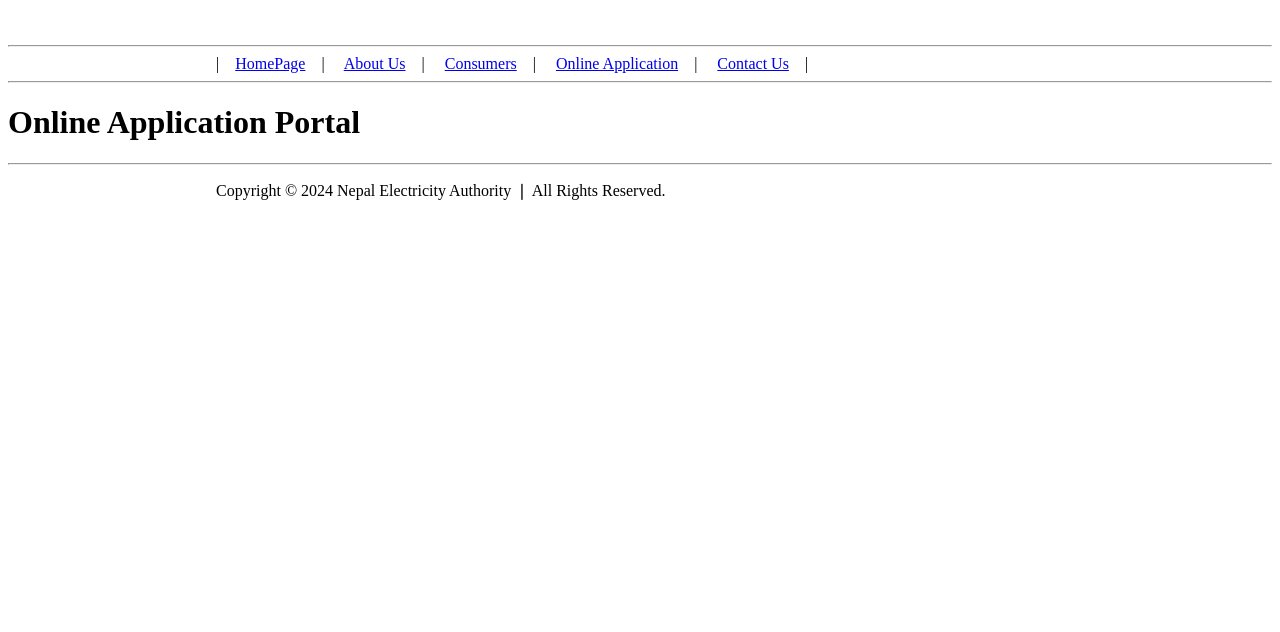
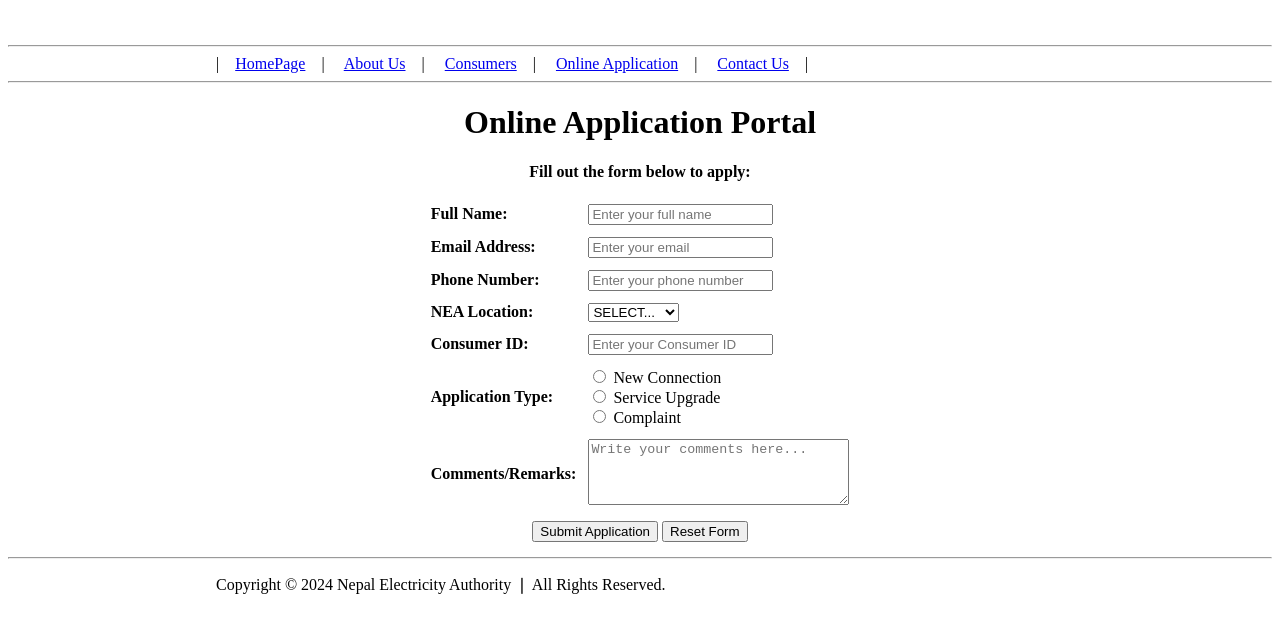
Before and after one commit to ritikjoshi22/Web-Technology-I, a plain HTML site: page assignment-II/onlineApplicationPage.html in a window 1280 px wide. Shown: the part 92-724 px from the top of the page. Drawn offline with Linux system fonts and the light colour scheme.

Commit message:
Online application portal layout

```diff
--- a/assignment-II/onlineApplicationPage.html
+++ b/assignment-II/onlineApplicationPage.html
@@ -1,9 +1,9 @@
 <!DOCTYPE html>
-<html lang="en">
+<html>
   <head>
-    <meta charset="UTF-8">
-    <meta name="viewport" content="width=device-width, initial-scale=1.0">
-    <title>Online Application Portal</title>
+    <meta charset="UTF-8" />
+    <meta name="viewport" content="width=device-width, initial-scale=1.0" />
+    <title>Online Application Portal - Nepal Electricity Authority</title>
   </head>
   <body>
     <div>
@@ -22,7 +22,70 @@
         <a href="contactUs.html">Contact Us</a>&emsp;|
         <hr />
       </nav>
-        <h1>Online Application Portal</h1>
+      <div>
+    <h1 align="center">Online Application Portal</h3>
+    <p align="center"><strong>Fill out the form below to apply:</strong></p>
+
+    <table border="0" align="center" cellpadding="5">
+      <tr>
+        <td><strong>Full Name:</strong></td>
+        <td><input type="text" placeholder="Enter your full name" /></td>
+      </tr>
+      <tr>
+        <td><strong>Email Address:</strong></td>
+        <td><input type="email" placeholder="Enter your email" /></td>
+      </tr>
+      <tr>
+        <td><strong>Phone Number:</strong></td>
+        <td><input type="tel" placeholder="Enter your phone number" /></td>
+      </tr>
+      <tr>
+        <td><strong>NEA Location:</strong></td>
+        <td>
+          <select>
+            <option>SELECT...</option>
+            <option>Kathmandu</option>
+            <option>Pokhara</option>
+            <option>Lalitpur</option>
+            <option>Biratnagar</option>
+            <option>Bharatpur</option>
+            <!-- Add other cities of Nepal -->
+          </select>
+        </td>
+      </tr>
+      <tr>
+        <td><strong>Consumer ID:</strong></td>
+        <td><input type="text" placeholder="Enter your Consumer ID" /></td>
+      </tr>
+      <tr>
+        <td><strong>Application Type:</strong></td>
+        <td>
+          <input type="radio" name="applicationType" value="New Connection" />
+          New Connection<br />
+          <input type="radio" name="applicationType" value="Service Upgrade" />
+          Service Upgrade<br />
+          <input type="radio" name="applicationType" value="Complaint" />
+          Complaint
+        </td>
+      </tr>
+      <tr>
+        <td><strong>Comments/Remarks:</strong></td>
+        <td>
+          <textarea
+            placeholder="Write your comments here..."
+            rows="4"
+            cols="30"
+          ></textarea>
+        </td>
+      </tr>
+      <tr>
+        <td colspan="2" align="center">
+          <button type="submit">Submit Application</button>
+          <button type="reset">Reset Form</button>
+        </td>
+      </tr>
+    </table>
+      </div>
       <footer>
         <hr />
         <p>
```
Lines whose indentation alone changed are shown as unchanged.
